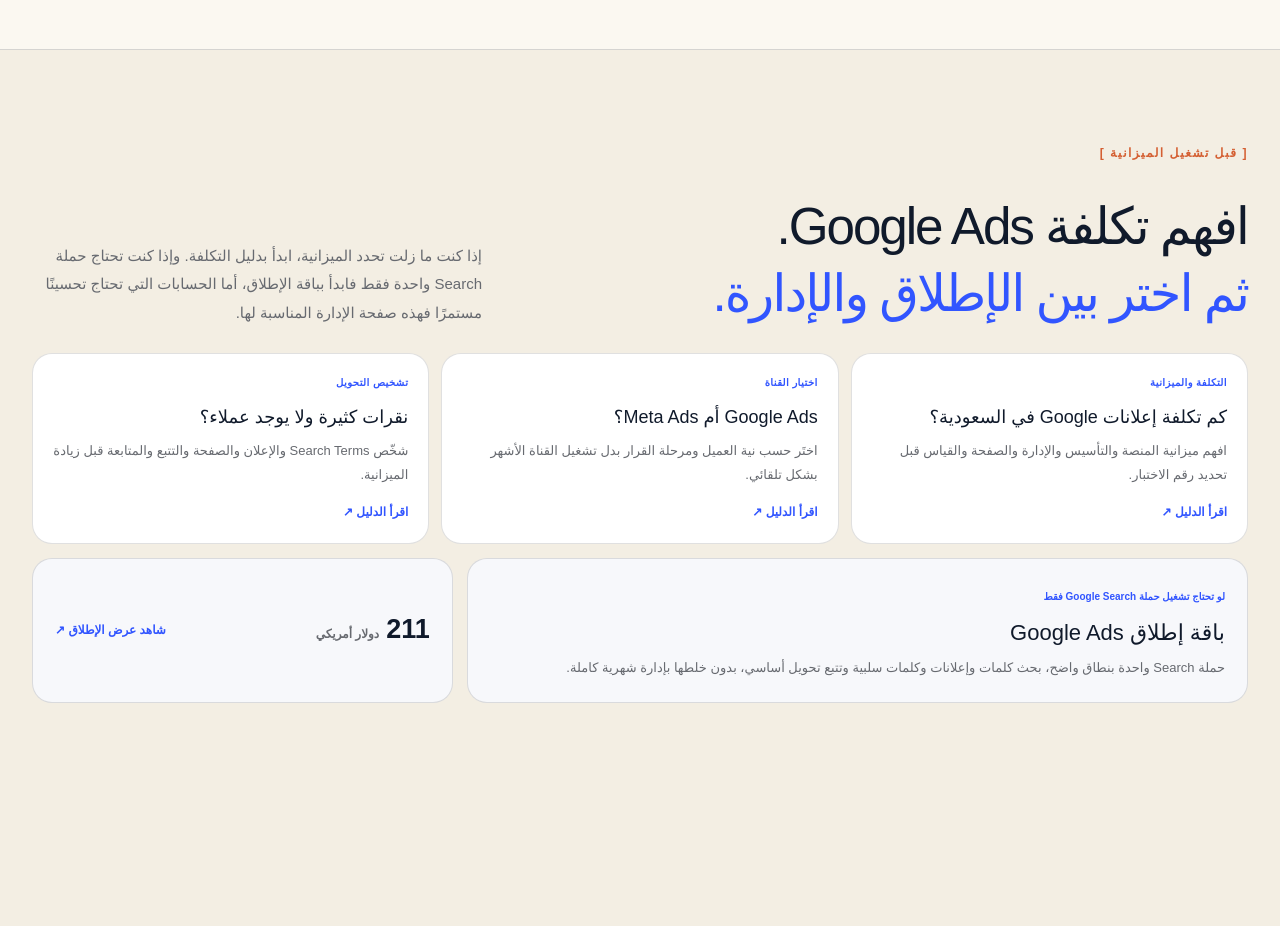
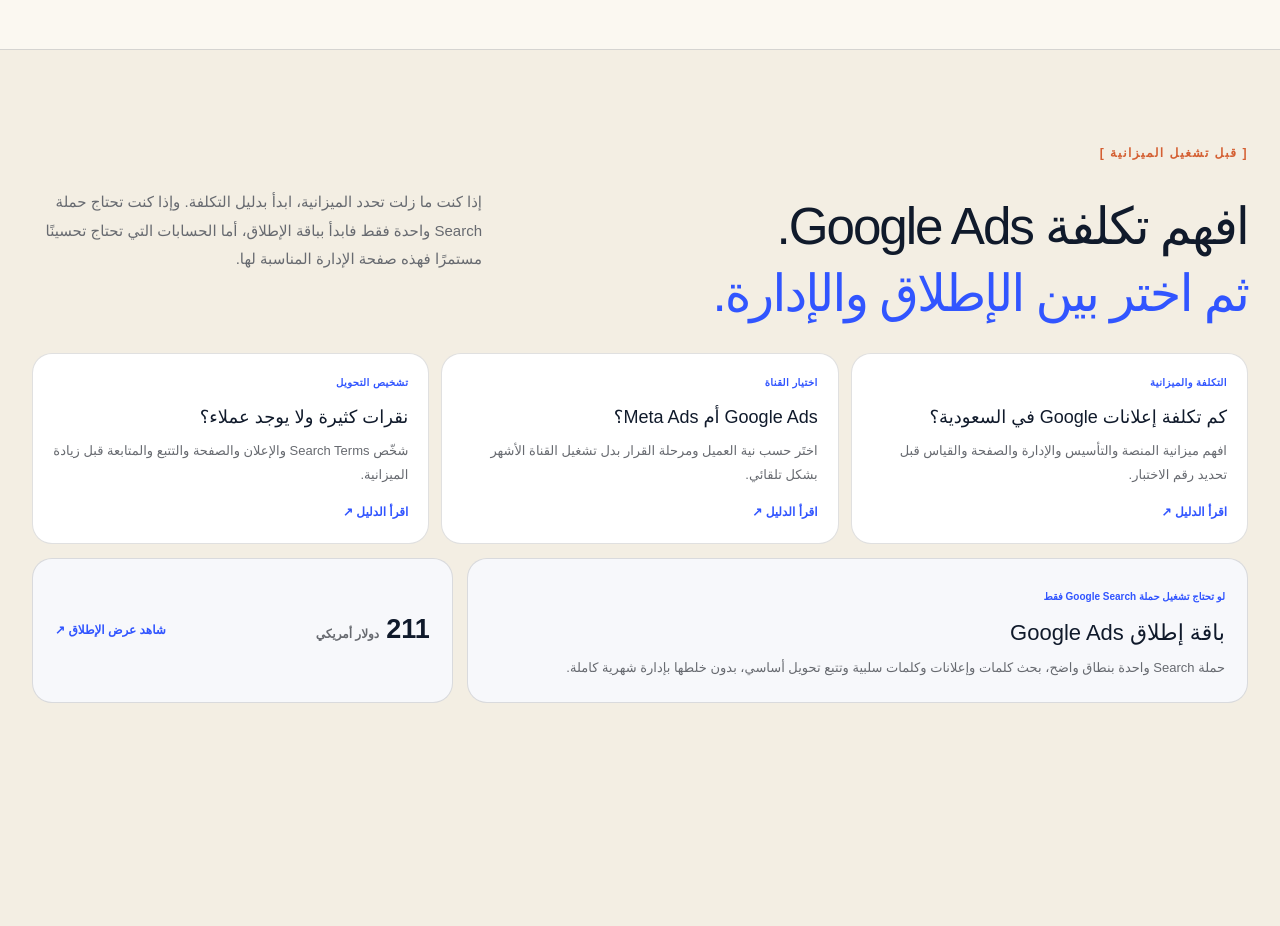
Before and after one commit to mohammedrashad2011-ui/Dewank-2026-website, a Next.js app: page /paid-ads in a window 1280 px wide. Shown: the part 6360-7286 px from the top of the page. Built offline with nearby package versions, Linux system fonts and the light colour scheme; no server answers; a web font is replaced by a local one.

Commit message:
Align paid ads cluster copy with heading

```diff
--- a/app/paid-ads/paid-ads-cluster.css
+++ b/app/paid-ads/paid-ads-cluster.css
@@ -9,6 +9,10 @@
 .pa-page .pa-final p{margin:0 0 1.7rem}
 .pa-page .pa-final .button.primary{margin-top:.35rem}
 
-@media(max-width:900px){.pa-cluster-head{align-items:start;flex-direction:column;gap:12px}.pa-guide-grid{grid-template-columns:1fr 1fr}.pa-guide-card:last-child{grid-column:1/-1}.pa-offer-row{grid-template-columns:1fr}.pa-page .pa-section-head>p{margin-top:0}.pa-page .pa-truth-grid>div:last-child{padding-top:0}}
+/* Paid Ads guide cluster: align supporting copy with the title, not the eyebrow label. */
+.pa-page .pa-cluster-head{align-items:start}
+.pa-page .pa-cluster-head>p{margin-top:3.15rem}
+
+@media(max-width:900px){.pa-cluster-head{align-items:start;flex-direction:column;gap:12px}.pa-guide-grid{grid-template-columns:1fr 1fr}.pa-guide-card:last-child{grid-column:1/-1}.pa-offer-row{grid-template-columns:1fr}.pa-page .pa-section-head>p{margin-top:0}.pa-page .pa-truth-grid>div:last-child{padding-top:0}.pa-page .pa-cluster-head>p{margin-top:0}}
 @media(max-width:760px){.pa-page .pa-hero h1,.pa-page .pa-truth h2,.pa-page .pa-measure h2,.pa-page .pa-fit h2,.pa-page .pa-final h2{font-size:clamp(2.2rem,10vw,3.6rem);line-height:1.34}.pa-page .pa-section-head h2{font-size:clamp(1.95rem,8.5vw,3rem);line-height:1.48}.pa-page .pa-final p{margin-bottom:1.5rem}}
 @media(max-width:640px){.pa-cluster{padding:68px 0 78px}.pa-guide-grid{grid-template-columns:1fr}.pa-guide-card:last-child{grid-column:auto}.pa-guide-card{min-height:auto}.pa-offer-price-card{align-items:flex-start;flex-direction:column}.pa-cluster-head h2{font-size:34px}}@media(prefers-reduced-motion:reduce){.pa-guide-card{transition:none}}
```
